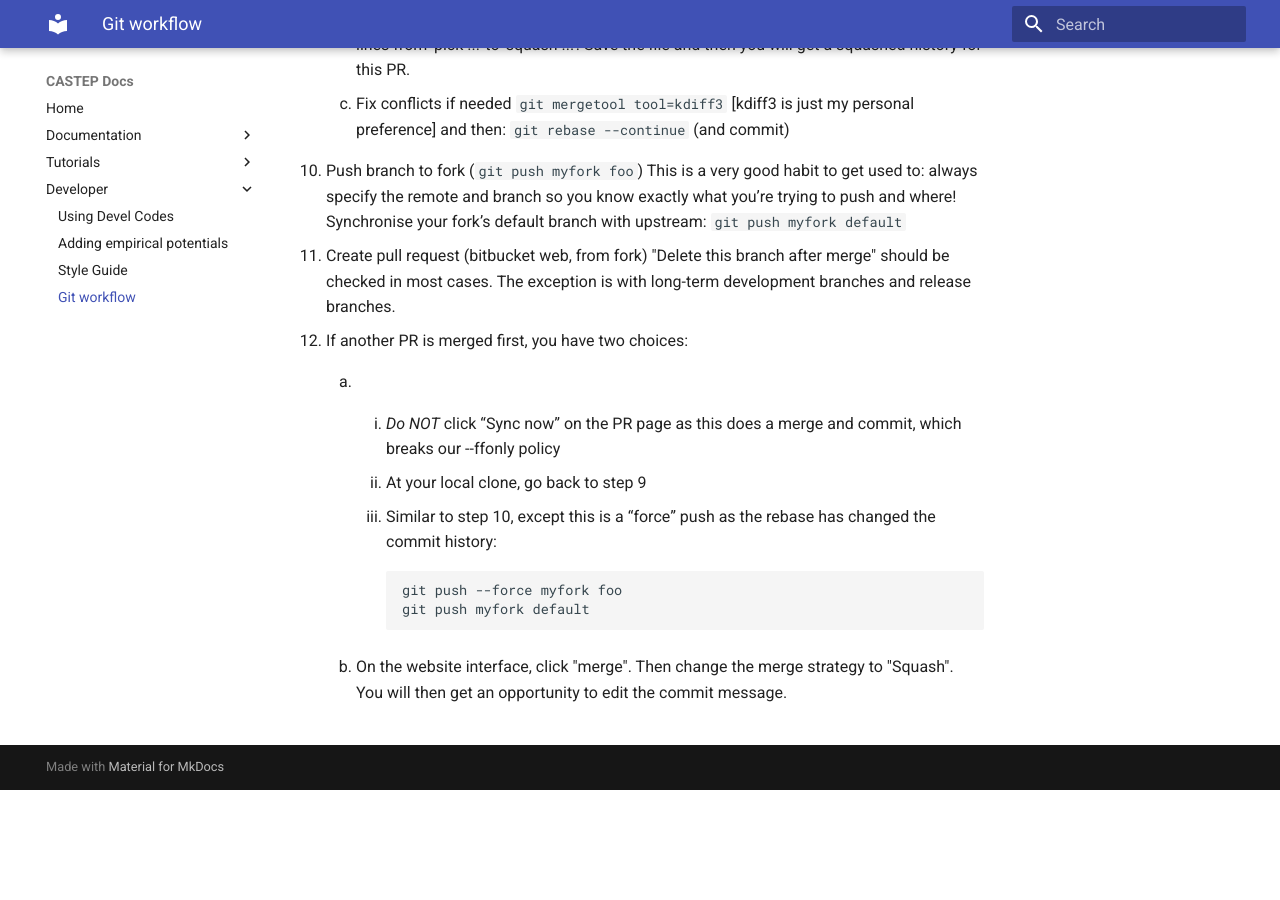
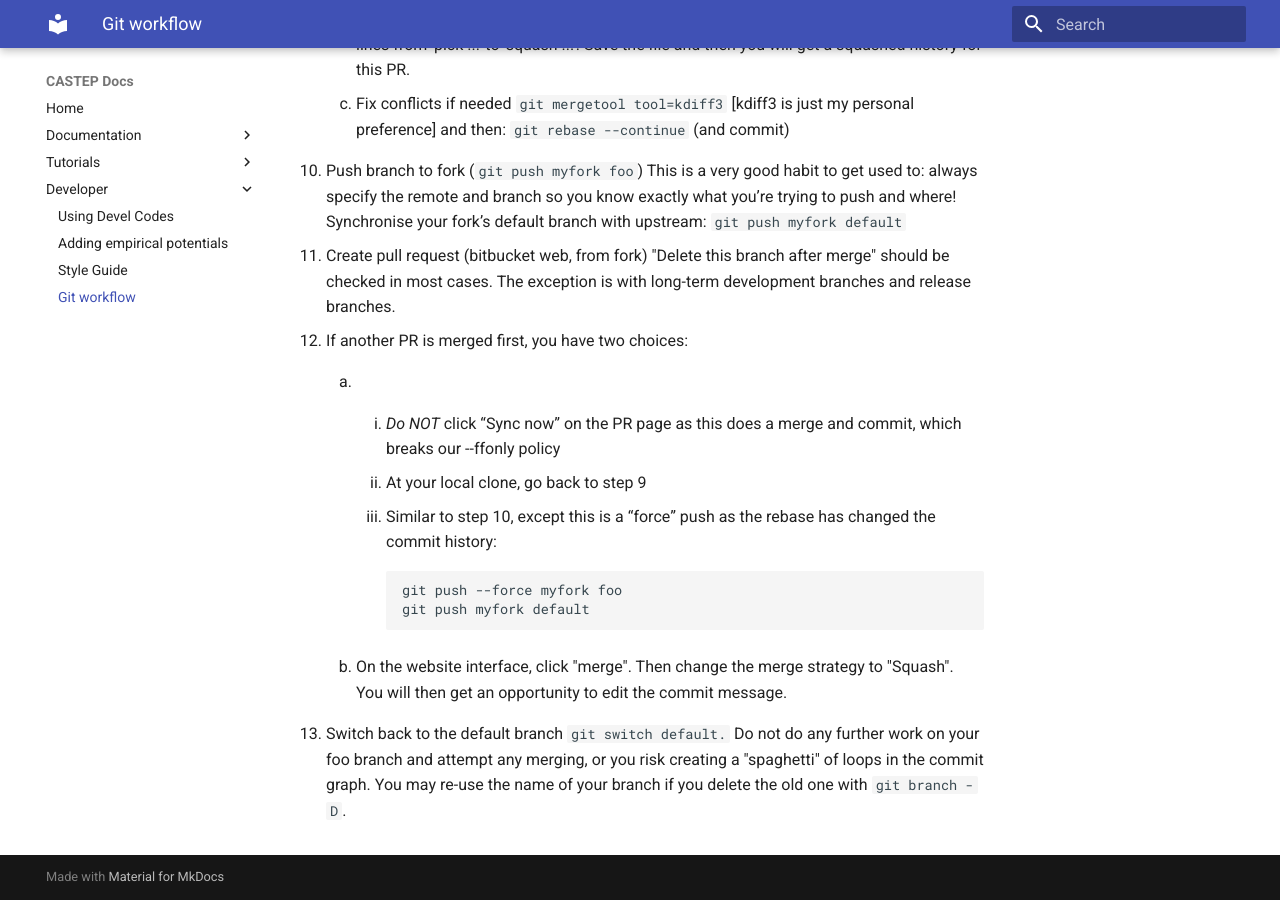
Before and after one commit to castep-docs/castep-docs, an MkDocs documentation site: the page built from docs/developer/git_workflow.md, in a window 1280 px wide and 900 px high, scrolled down 986 px. Built offline with MkDocs 1.6.1 and Material for MkDocs 9.7.7, drawn with Linux system fonts in a browser that asks for light colours; before the commit the page ends 1776 px from its top, so only the background shows below that.

Commit message:
Update after additional KR comments

````diff
--- a/docs/developer/git_workflow.md
+++ b/docs/developer/git_workflow.md
@@ -60,3 +60,5 @@ Draft bitbucket/git workflow for CASTEP developers: NB: Not a git tutorial!
           ```
 
     2. On the website interface, click "merge". Then change the merge strategy to "Squash". You will then get an opportunity to edit the commit message.
+
+13. Switch back to the default branch ``git switch default.`` Do not do any further work on your foo branch and attempt any merging, or you risk creating a "spaghetti" of loops in the commit graph. You may re-use the name of your branch if you delete the old one with ``git branch -D``.
````
